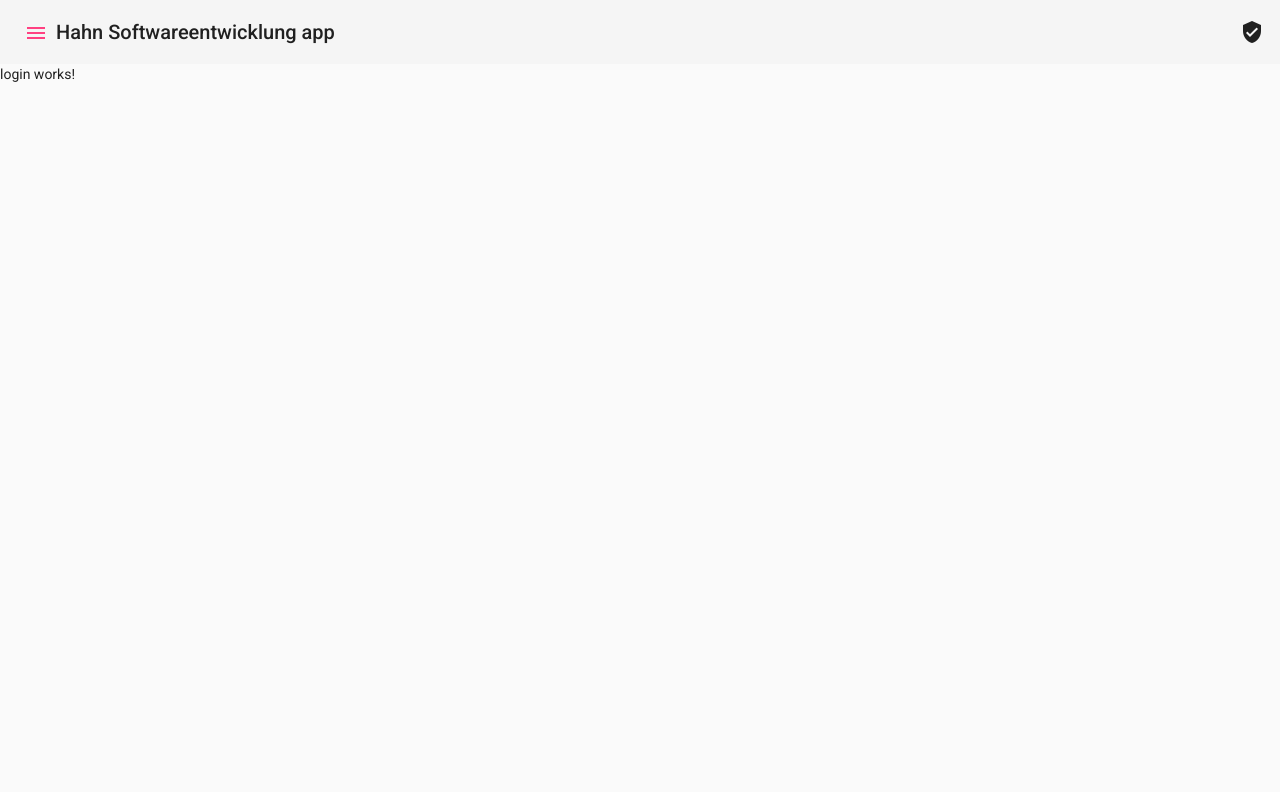
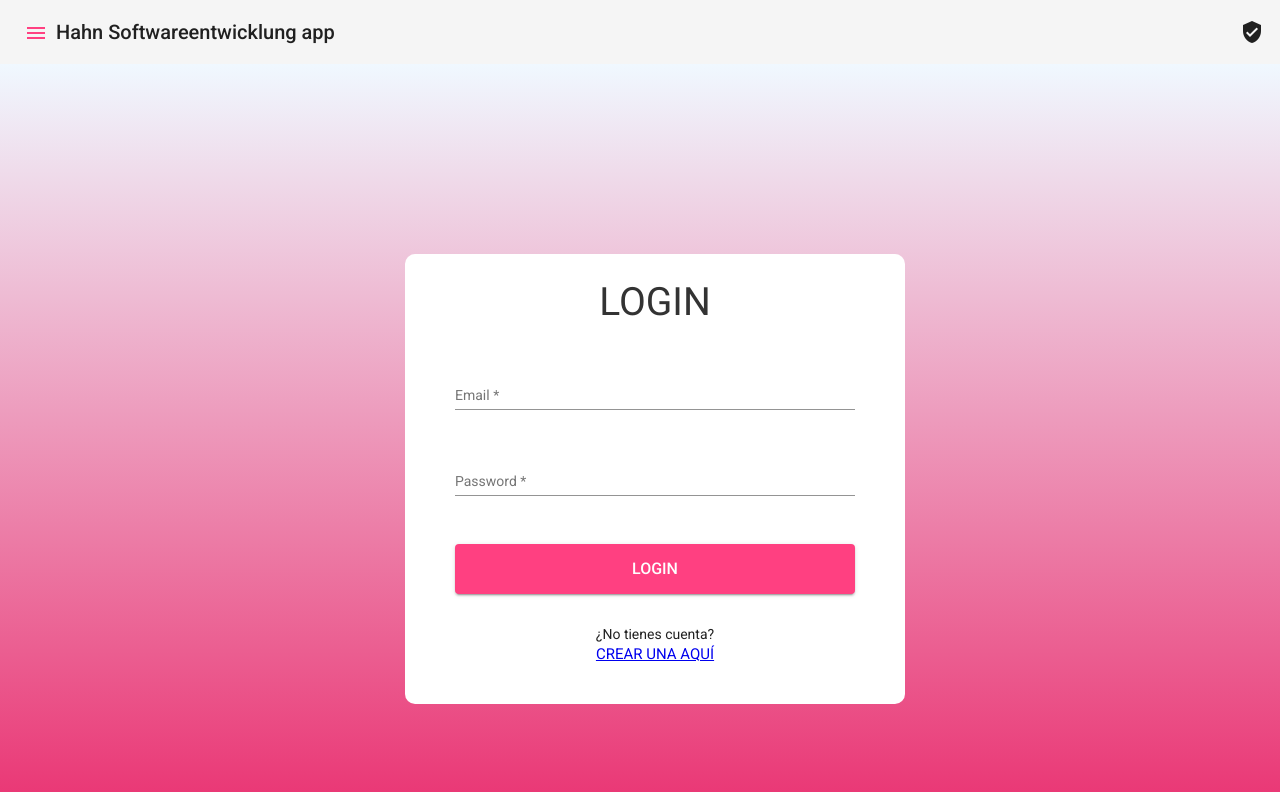
Before and after one commit to MarcosCM2000/mcHannFrontApp, an Angular app: page /auth/login in a window 1280 px wide. Shown: the top 792 px of the page. Built offline with nearby package versions, Linux system fonts and the light colour scheme.

Commit message:
login form ui

```diff
--- a/src/app/Auth/auth-routing.module.ts
+++ b/src/app/Auth/auth-routing.module.ts
@@ -2,10 +2,11 @@ import { NgModule } from '@angular/core';
 import { RouterModule, Routes } from '@angular/router';
 import { LoginComponent } from './pages/login/login.component';
 import { RegisterComponent } from './pages/register/register.component';
+import { MainComponent } from './pages/main/main.component';
 
 const routes: Routes = [
   {
-    path: '',
+    path: '', component: MainComponent,
     children: [
       {
         path: 'login',
--- a/src/app/Auth/pages/login/login.component.html
+++ b/src/app/Auth/pages/login/login.component.html
@@ -1 +1,28 @@
-<p>login works!</p>
+<form [formGroup]="loginForm" class="login100-form" (ngSubmit)="login()">
+    <span class="login100-form-title">LOGIN</span>
+
+    <!-- EMAIL-->
+    <mat-form-field class="login100-form-field">
+        <mat-label>Email</mat-label>
+        <input type="email" matInput placeholder="example@email.com"
+        formControlName="email">
+        <span class="text-danger" *ngIf="validateField('email')">Field is required.</span>
+    </mat-form-field>
+
+    <!-- PASSWORD-->
+    <mat-form-field class="login100-form-field">
+        <mat-label>Password</mat-label>
+        <input type="password" matInput placeholder="example@email.com"
+        formControlName="password">
+        <span class="text-danger" *ngIf="validateField('password')">Field is required.</span>
+    </mat-form-field>
+
+    <div class="login100-form-field">
+        <button class="login100-form-btn" type="submit" mat-raised-button color="accent" cdkFocusInitial>Login</button>
+    </div>
+
+    <div class="flex-center margin-spacer">
+        <span class="">¿No tienes cuenta?</span>
+        <a routerLink="/auth/register" class="text">Crear una aquí</a>
+    </div>
+</form>
--- a/src/app/Auth/pages/login/login.component.ts
+++ b/src/app/Auth/pages/login/login.component.ts
@@ -1,4 +1,5 @@
 import { Component, OnInit } from '@angular/core';
+import { FormBuilder, FormGroup, Validators } from '@angular/forms';
 
 @Component({
   selector: 'app-login',
@@ -8,9 +9,22 @@ import { Component, OnInit } from '@angular/core';
 })
 export class LoginComponent implements OnInit {
 
-  constructor() { }
+  loginForm: FormGroup = this.fb.group({
+    email: ['', [Validators.required, Validators.email] ],  //value, validators Sincronos, validators Asincronos
+    password: ['', [Validators.required, Validators.minLength(3), Validators.maxLength(10)] ],
+  })
+
+  constructor(private fb: FormBuilder) { }
 
   ngOnInit(): void {
   }
 
+  validateField(field: string){
+    return this.loginForm.controls[field].errors && this.loginForm.controls[field].touched;
+  }
+
+  login() {
+    console.log('sss');
+  }
+
 }
--- /dev/null
+++ b/src/app/Auth/pages/main/main.component.html
@@ -0,0 +1,7 @@
+<div class="limiter">
+    <div class="container-login100 gradient-image">
+        <div class="wrap-login100">
+            <router-outlet></router-outlet>
+        </div>
+    </div>
+</div>
--- /dev/null
+++ b/src/app/Auth/pages/main/main.component.ts
@@ -0,0 +1,16 @@
+import { Component, OnInit } from '@angular/core';
+
+@Component({
+  selector: 'app-main',
+  templateUrl: './main.component.html',
+  styles: [
+  ]
+})
+export class MainComponent implements OnInit {
+
+  constructor() { }
+
+  ngOnInit(): void {
+  }
+
+}
--- a/src/app/app-routing.module.ts
+++ b/src/app/app-routing.module.ts
@@ -4,14 +4,13 @@ import { ErrorPageComponent } from './Shared/error-page/error-page.component';
 
 const routes: Routes = [
   {
+    path: 'auth',
+    loadChildren: () => import('./Auth/auth.module').then(m => m.AuthModule)
+  },
+  {
     path: 'shipments',
     loadChildren: () => import('./Shipments/shipments.module').then(m => m.ShipmentsModule)
   },
-  {
-    path: 'auth',
-    loadChildren: () => import('./Auth/auth.module').then(m => m.AuthModule)
-  },
-
   {
     path: 'users',
     loadChildren: () => import('./Users/users.module').then(m => m.UsersModule)
@@ -22,7 +21,7 @@ const routes: Routes = [
   },
   {
     path: '**',
-    redirectTo: '404'
+    redirectTo: 'auth'
   }
 ];
 
--- a/src/styles.css
+++ b/src/styles.css
@@ -1,4 +1,104 @@
 /* You can add global styles to this file, and also import other style files */
+:root {
+    /*Paleta de colores*/
+    --danger: #FF0000;
+    --disabled: #757575;
+    --backgroundLeft: #f0f8ff;
+    --backgroundRight: #E91E63;
+    --loginFormBackground: #fff;
+}
+html, body {
+    height: 100%;
 
-html, body { height: 100%; }
+}
 body { margin: 0; font-family: Roboto, "Helvetica Neue", sans-serif; }
+
+.gradient-image {
+    background-image: linear-gradient(var(--backgroundLeft), var(--backgroundRight));
+}
+
+.padding-spacer{
+    padding: 10px;
+}
+
+.margin-spacer{
+    margin: 20px;
+}
+
+.flex-center {
+    display: flex;
+    flex-direction: column;
+    align-items: center;
+}
+
+.text {
+    font-size: 15px;
+    text-transform: uppercase;
+}
+
+/* [login]*/
+.limiter{
+    width: 100%;
+    margin: 0 auto;
+}
+
+.container-login100{
+    width: 100%;
+    min-height: 100vh;
+    display: -webkit-box;
+    display: -webkit-flex;
+    display: -moz-box;
+    display: -ms-flexbox;
+    display: flex;
+    flex-wrap: wrap;
+    justify-content: center;
+    align-items: center;
+    padding: 15px;
+    background-repeat: no-repeat;
+    background-position: center;
+    background-size: cover;
+}
+.wrap-login100 {
+    width: 500px;
+    height: 450px;
+    background: var(--loginFormBackground);
+    border-radius: 10px;
+    overflow: hidden;
+}
+
+/* [login-form] */
+.login100-form {
+    width: 100%;
+}
+
+.login100-form-title {
+    display: block;
+    font-size: 39px;
+    color: #333333;
+    line-height: 1.2;
+    text-align: center;
+    margin: 25px;
+}
+.login100-form-field {
+    padding: 20px 70px 10px 50px;
+    width: 80%;
+}
+
+.login100-form-btn {
+    font-size: 16px;
+    line-height: 1.2;
+    text-transform: uppercase;
+    display: flex;
+    justify-content: center;
+    align-items: center;
+    padding: 0 20px;
+    width: 100%;
+    height: 50px;
+}
+
+.login100-form-btn:disabled {
+    background-color: var(--disabled);
+}
+.text-danger {
+    color: var(--danger);
+}
```
Also changed, not shown: src/app/Auth/auth.module.ts (+10 -3 lines), src/app/Shipments/components/shipment-modal/shipment-modal.component.ts (+0 -8 lines).
